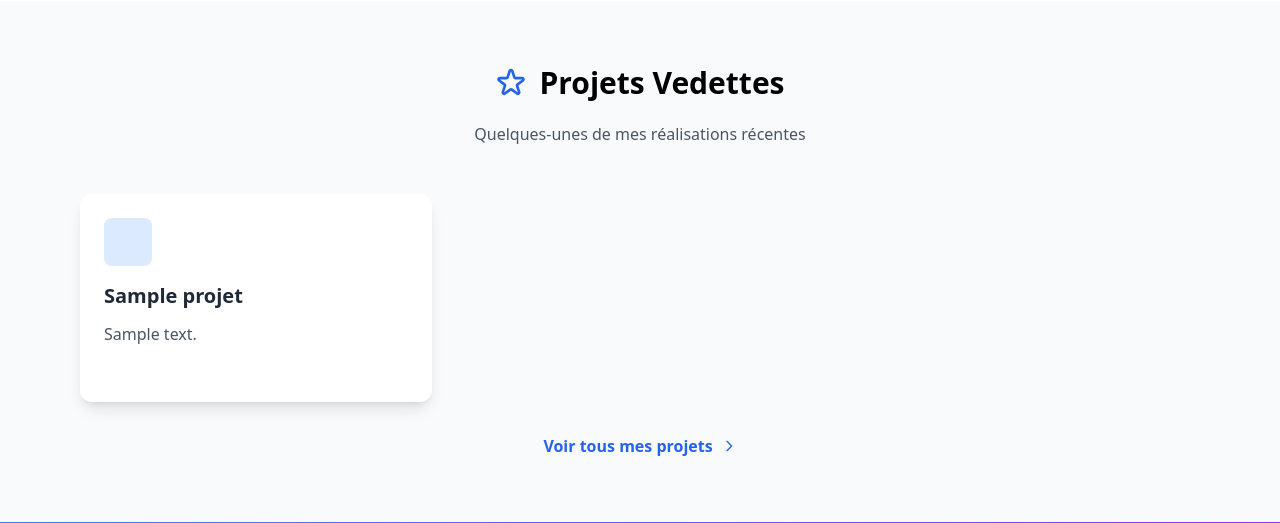
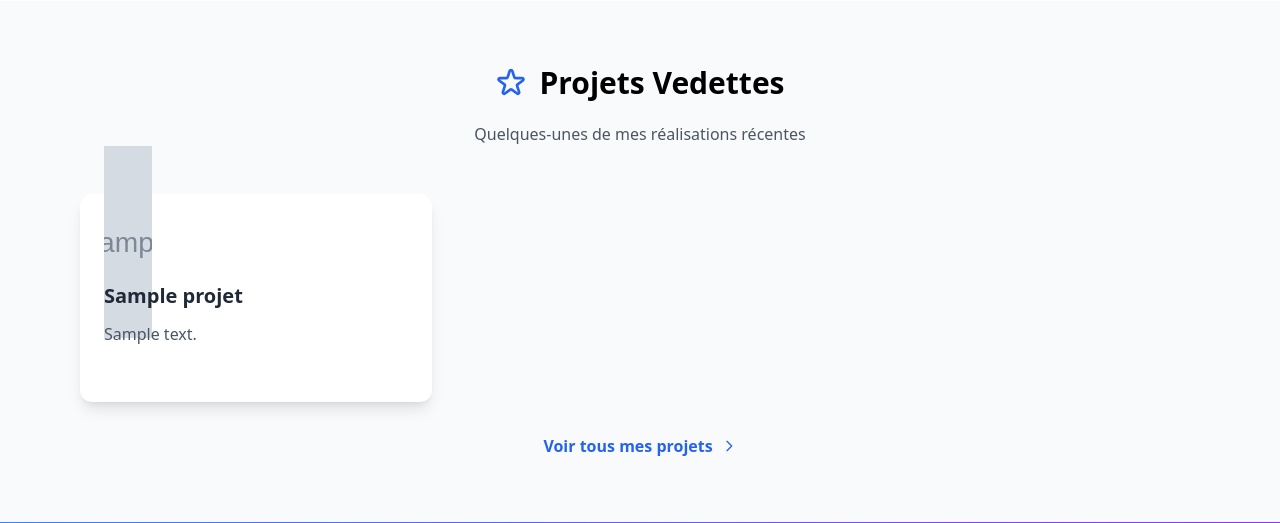
Before and after one commit to Lebon24/mon_site_personnel, a Django app: page / in a window 1280 px wide. Shown: the part 1169-1692 px from the top of the page. Run offline with Django 5.2, Linux system fonts and the light colour scheme; tables that the repository leaves empty hold one stand-in row (values such as "Sample post"); grey boxes marked "Sample" are stand-in pictures; some libraries are stand-ins or nearby versions.

Commit message:
Update accueil.html

```diff
--- a/templates/main/accueil.html
+++ b/templates/main/accueil.html
@@ -158,7 +158,18 @@
             {% for projet in projets %}
             <div class="bg-white rounded-xl shadow-lg p-6 hover-scale hover-glow transition-all duration-300">
                 <div class="w-12 h-12 bg-blue-100 rounded-lg flex items-center justify-center mb-4">
-                    <span class="text-xl"></span>
+                    <span class="text-xl">
+                        {% if projet.image %}
+<div class="h-48 bg-gray-200 flex items-center justify-center overflow-hidden">
+    <img src="{{ projet.image.url }}" alt="{{ projet.titre }}"
+         class="w-full h-full object-cover">
+</div>
+{% else %}
+<div class="h-48 bg-gradient-to-br from-blue-400 to-purple-500 flex items-center justify-center">
+    <span class="text-white text-6xl font-bold">{{ forloop.counter }}</span>
+</div>
+{% endif %}
+                    </span>
                 </div>
                 <h3 class="text-xl font-bold mb-3 text-gray-800">{{ projet.titre }}</h3>
                 <p class="text-gray-600 mb-4">{{ projet.description|truncatewords:20 }}</p>
```
